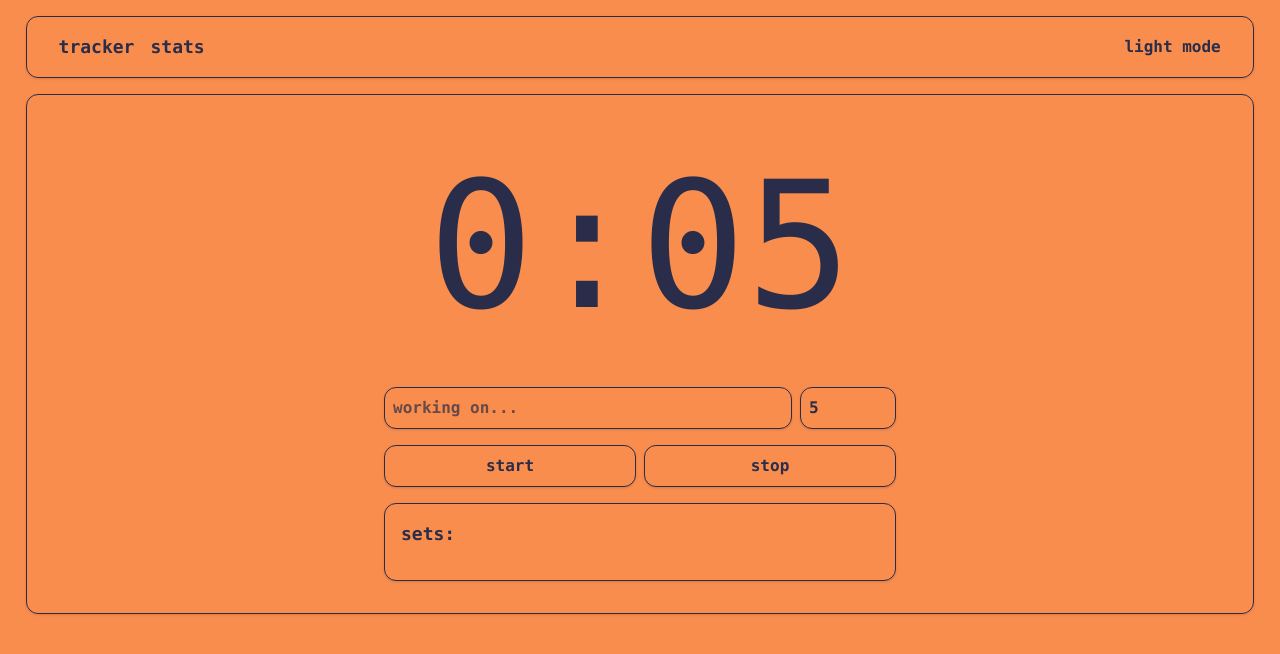
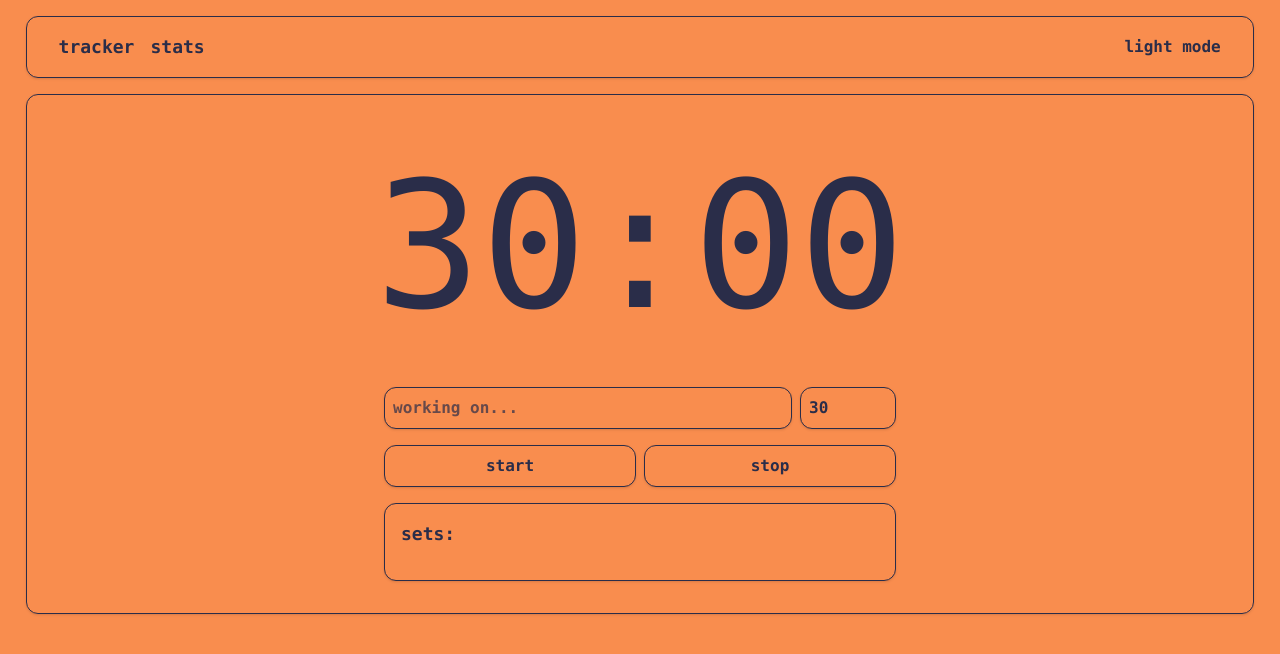
Before and after one commit to shananigans02/haikyuu-timer-tracker-v3, a React (Create React App) app: page / in a window 1280 px wide. Shown: the top 654 px of the page. Built offline with nearby package versions, Linux system fonts and the light colour scheme.

Commit message:
fix the bad state component where i update parent comp thru setsessions in recordset which was tucked into the useEffect that was rerendering timercomponent.js from setTimeLeft

```diff
--- a/src/TimerComponent.js
+++ b/src/TimerComponent.js
@@ -5,19 +5,18 @@ import CustomCheckbox from "./CustomCheckbox";
 
 const TimerComponent = ( { sessions, setSessions, theme }) => {
     // duration in mins
-    const [duration, setDuration] = useState(5);
-    // timeLeft tracked in seconds. useState(duration * 60)
+    const [duration, setDuration] = useState(30);
+    // time left in seconds
+    const [timeLeft, setTimeLeft] = useState(duration * 60);
+
     const [freshSession, setfreshSession] = useState(true);
-    const [timeLeft, setTimeLeft] = useState(duration);
     const [isRunning, setIsRunning] = useState(false);
     const [inputValue, setInputValue] = useState('');
 
     const [startTime, setStartTime] = useState(null);
     const [endTime, setEndTime] = useState(null);
-
     const [segmentStart, setSegmentStart] = useState(null);
     const [totalElapsedTime, setTotalElapsedTime] = useState(0);
-    // array of objects, where each object is a completed timer session
     const [isRecordable, setIsRecordable] = useState(false);
 
     const audioRef = useRef(null);
@@ -84,7 +83,7 @@ const TimerComponent = ( { sessions, setSessions, theme }) => {
             setTimeLeft(0);
         } else {
             setDuration(newDuration);
-            setTimeLeft(newDuration);
+            setTimeLeft(newDuration * 60);
         }
     }
 
@@ -105,7 +104,7 @@ const TimerComponent = ( { sessions, setSessions, theme }) => {
             const now = new Date();
             setStartTime(now);
             setSegmentStart(now.getTime()); // timestamp in milliseconds
-            setTimeLeft(duration);
+            setTimeLeft(duration * 60);
             setIsRunning(true);
             setfreshSession(false);
             setIsRecordable(true);
@@ -134,7 +133,7 @@ const TimerComponent = ( { sessions, setSessions, theme }) => {
         setfreshSession(true);
 
         setDuration(30);
-        setTimeLeft(5);
+        setTimeLeft(30 * 60);
         setInputValue('');
         setStartTime(null);
         setEndTime(null);
@@ -171,7 +170,7 @@ const TimerComponent = ( { sessions, setSessions, theme }) => {
                     ]);
 
                     if (inputValue) {
-                        updateCategories();
+                        updateCategories(inputValue);
                     }
 
                     return finalElapsedTime;
@@ -203,7 +202,6 @@ const TimerComponent = ( { sessions, setSessions, theme }) => {
     }, [isRecordable, segmentStart, startTime, totalElapsedTime, inputValue, setSessions, updateCategories, stopTimer]);
 
     useEffect(() => {
-        // console.log("effect running, isRunning:", isRunning);
         let intervalId;
 
         if(isRunning) {
@@ -215,9 +213,6 @@ const TimerComponent = ( { sessions, setSessions, theme }) => {
                         setIsRunning(false);
                         if (audioRef.current) {
                             audioRef.current.play();
-                        }
-                        if (isRecordable) {
-                            recordSet(inputValue);
                         }
                         return 0;
                     }
@@ -231,15 +226,23 @@ const TimerComponent = ( { sessions, setSessions, theme }) => {
             return () => {
                 if (intervalId) {
                     // cleanup function that runs when useEffect is called + theres existing interval to clean up
+                    // so it either gets called when component unmounts, or before effect runs again if dependency - isRunning - changes
                     // when we first start, the cleanup fn is defined but not run.
                     // console.log('cleanup: clearing interval')
                     clearInterval(intervalId);
                 }
             }
         }
-    }, [isRunning, isRecordable, inputValue, recordSet]);
+    }, [isRunning]);
 
-    // watching specific state variables
+    // can't have this in above bc it would be updating timercomponent and app.js tgt since we r calling recordSet, which violates React rules
+    useEffect(() => {
+        if (timeLeft === 0 && isRecordable) {
+            recordSet();
+        }
+    }, [timeLeft, isRecordable, recordSet]);
+
+    // watching specific changes - can be deleted
     useEffect(() => {
         // console.log("inside the use effect --------")
         console.log("timeleft: ", timeLeft)
@@ -269,7 +272,7 @@ const TimerComponent = ( { sessions, setSessions, theme }) => {
         document.addEventListener("keydown", handleKeyDown);
 
         return () => {
-        document.removeEventListener("keydown", handleKeyDown);
+            document.removeEventListener("keydown", handleKeyDown);
         }
     }, [toggleTimer, isRunning]);
 
@@ -325,7 +328,7 @@ const TimerComponent = ( { sessions, setSessions, theme }) => {
                     value={duration}
                     onChange={handleDurationChange}
                     disabled={isRunning || !freshSession}
-                    placeholder="duration (mins)"
+                    placeholder="mins"
                 />
 
             </div>
```
